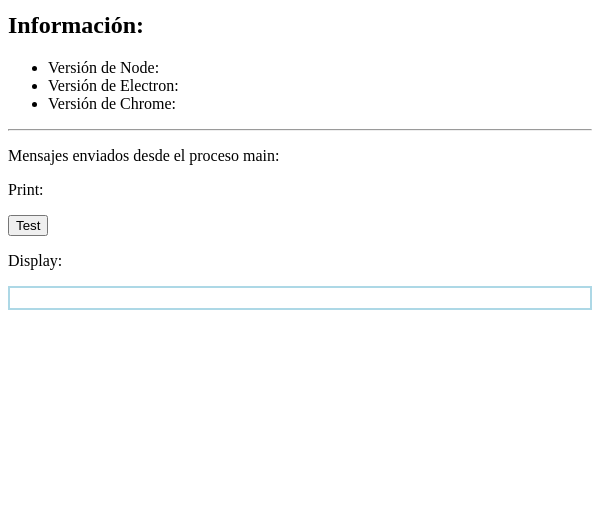
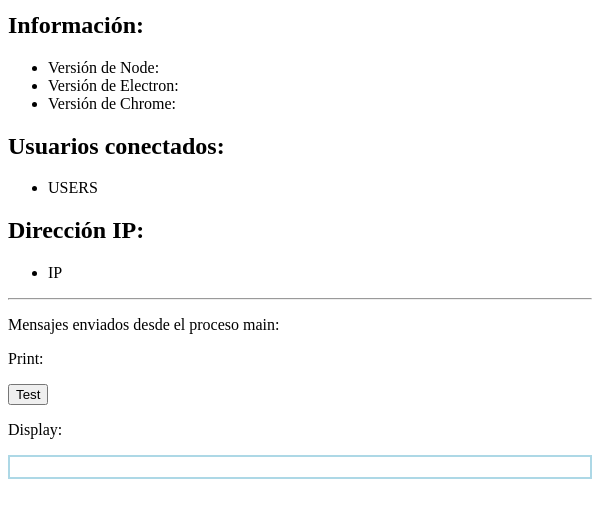
Before and after one commit to JaimeGuti/2020-2021-LTAW-Practicas, an Electron app: page P4/chat.html in a window 600 px wide. Shown: the part 202-720 px from the top of the page. Drawn offline with nearby package versions, Linux system fonts and the light colour scheme; no server answers.

Commit message:
Preparando las próximas informaciones en interfaz

```diff
--- a/P4/chat.html
+++ b/P4/chat.html
@@ -31,6 +31,16 @@
         <li>Versión de Chrome: <span id="info3" class="blue"></span></li>
     </ul>
 
+    <h2>Usuarios conectados:</h2>
+    <ul>
+        <li>USERS<span id="info5" class="blue"></span> </li>
+    </ul>
+
+    <h2>Dirección IP:</h2>
+    <ul>
+        <li>IP<span id="info4" class="blue"></span> </li>
+    </ul>
+
     <hr>
 
     <p>Mensajes enviados desde el proceso main:</p>
```
